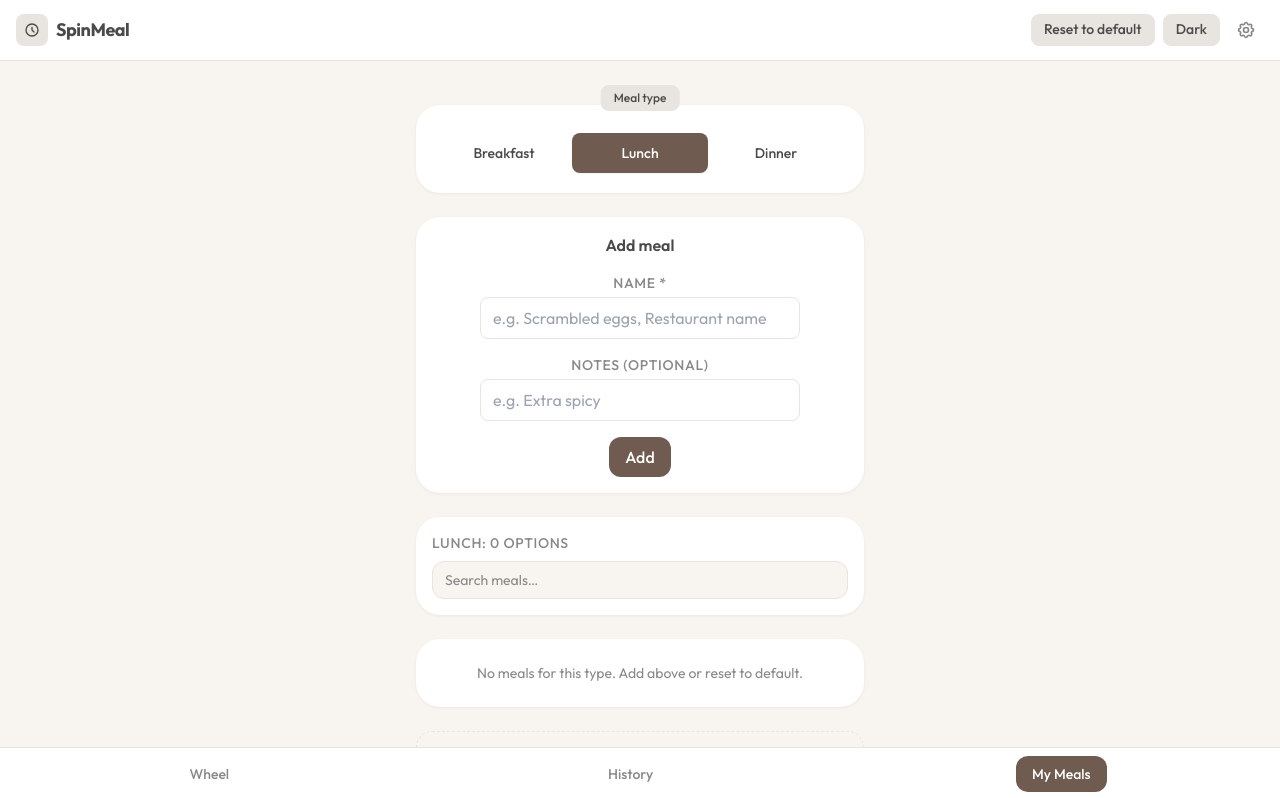
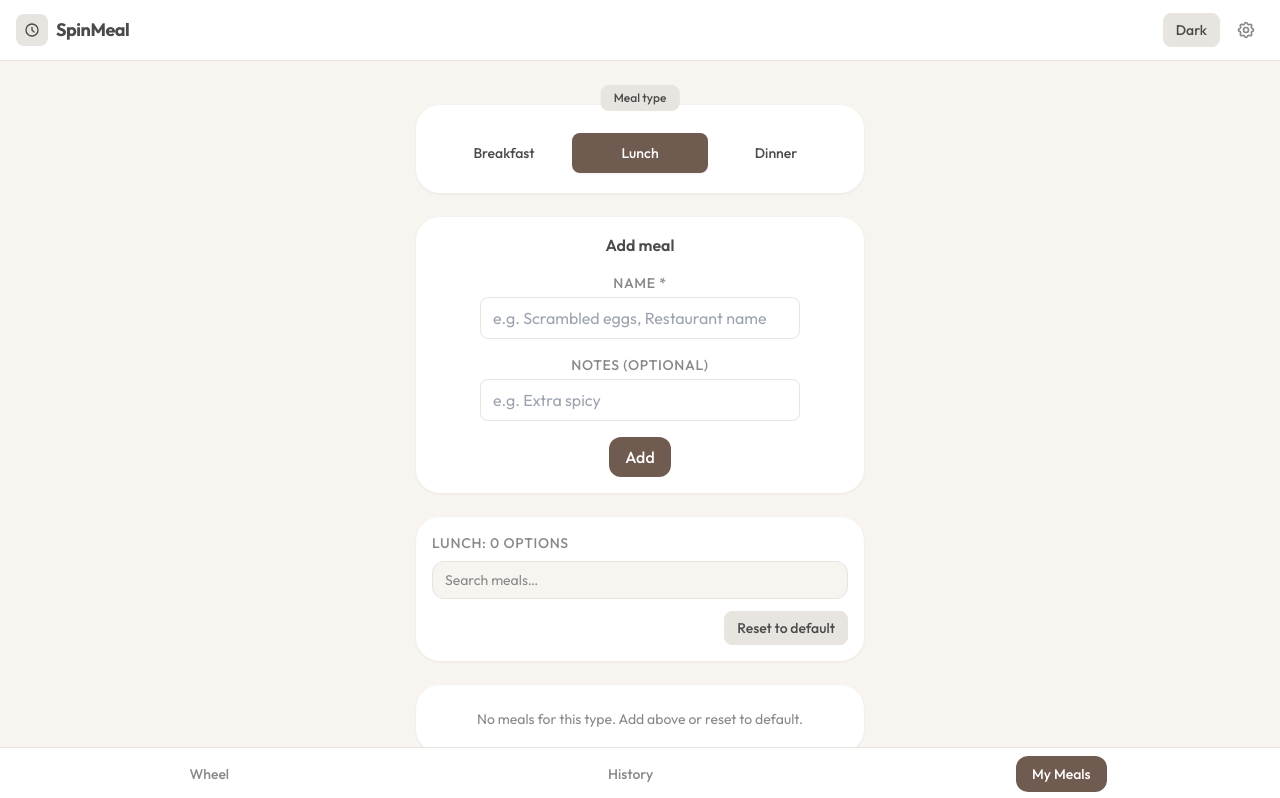
Before and after one commit to workbyaria/SpinMeal, a Next.js app: page /my-meals in a window 1280 px wide. Shown: the top 798 px of the page. Built offline with nearby package versions, Linux system fonts and the light colour scheme.

Commit message:
changed the buttons' positions and colors

```diff
--- a/app/globals.css
+++ b/app/globals.css
@@ -78,23 +78,9 @@ textarea:focus {
   box-shadow: 0 0 0 2px var(--mt-border-strong);
 }
 
-/* Sticky header 按鈕：窄螢幕 = 2×2 正方（橫書兩字一行），寬螢幕 = 單行橫向 */
-.header-btn {
-  @apply inline-flex shrink-0 items-center justify-center rounded-lg border border-mt-border bg-mt-brown-light text-center text-sm font-medium leading-tight text-mt-body tap-highlight-none hover:bg-mt-border;
-  min-height: 2.8em;
-  width: 2.8em;
-  padding: 0.25rem;
-  white-space: normal;
-  /* 寬螢幕：單行橫向顯示，按鈕寬度隨內容 */
-}
-@media (min-width: 640px) {
-  .header-btn {
-    width: auto;
-    min-width: 0;
-    min-height: auto;
-    padding: 0.375rem 0.75rem;
-    white-space: nowrap;
-  }
+/* Sticky header 按鈕：橫向單行 */
+.header-action-btn {
+  @apply rounded-lg border border-mt-border bg-mt-brown-light px-3 py-1.5 text-sm font-medium text-mt-body tap-highlight-none hover:bg-mt-border;
 }
 
 @layer utilities {
--- a/app/history/page.tsx
+++ b/app/history/page.tsx
@@ -51,19 +51,10 @@ export default function HistoryPage() {
           <h1 className="text-lg font-bold tracking-tight text-mt-body">{t("header.appName")}</h1>
         </div>
         <div className="flex items-center gap-2">
-          {records.length > 0 && (
-            <button
-              type="button"
-              onClick={handleClear}
-              className="header-btn"
-            >
-              {t("history.clear")}
-            </button>
-          )}
           <button
             type="button"
             onClick={() => setThemeState(toggleTheme())}
-            className="header-btn"
+            className="header-action-btn"
           >
             {theme === "dark" ? t("theme.light") : t("theme.dark")}
           </button>
@@ -78,7 +69,17 @@ export default function HistoryPage() {
               <p className="text-sm text-mt-muted">{t("history.empty")}</p>
             </div>
           ) : (
-            <ul className="space-y-3">
+            <>
+              <div className="flex justify-end">
+                <button
+                  type="button"
+                  onClick={handleClear}
+                  className="header-action-btn"
+                >
+                  {t("history.clear")}
+                </button>
+              </div>
+              <ul className="space-y-3">
               {records.map((r) => {
                 const meal = mealMap.get(r.resultMealId);
                 const date = new Date(r.createdAt);
@@ -99,7 +100,8 @@ export default function HistoryPage() {
                   </li>
                 );
               })}
-            </ul>
+              </ul>
+            </>
           )}
           <AdSlot />
         </div>
--- a/app/my-meals/page.tsx
+++ b/app/my-meals/page.tsx
@@ -138,15 +138,8 @@ export default function MyMealsPage() {
         <div className="flex items-center gap-2">
           <button
             type="button"
-            onClick={resetToStarterPack}
-            className="header-btn"
-          >
-            {t("myMeals.resetDefault")}
-          </button>
-          <button
-            type="button"
             onClick={() => setThemeState(toggleTheme())}
-            className="header-btn"
+            className="header-action-btn"
           >
             {theme === "dark" ? t("theme.light") : t("theme.dark")}
           </button>
@@ -223,6 +216,15 @@ export default function MyMealsPage() {
             className="mt-2 w-full rounded-xl border border-mt-border bg-mt-bg px-3 py-2 text-sm text-mt-body placeholder:text-mt-muted"
             aria-label={t("myMeals.searchPlaceholder")}
           />
+          <div className="mt-3 flex justify-end">
+            <button
+              type="button"
+              onClick={resetToStarterPack}
+              className="header-action-btn"
+            >
+              {t("myMeals.resetDefault")}
+            </button>
+          </div>
         </div>
 
         {filteredBySearch.length === 0 ? (
--- a/app/page.tsx
+++ b/app/page.tsx
@@ -113,7 +113,7 @@ export default function HomePage() {
           <button
             type="button"
             onClick={() => setThemeState(toggleTheme())}
-            className="header-btn"
+            className="header-action-btn"
           >
             {theme === "dark" ? t("theme.light") : t("theme.dark")}
           </button>
```
